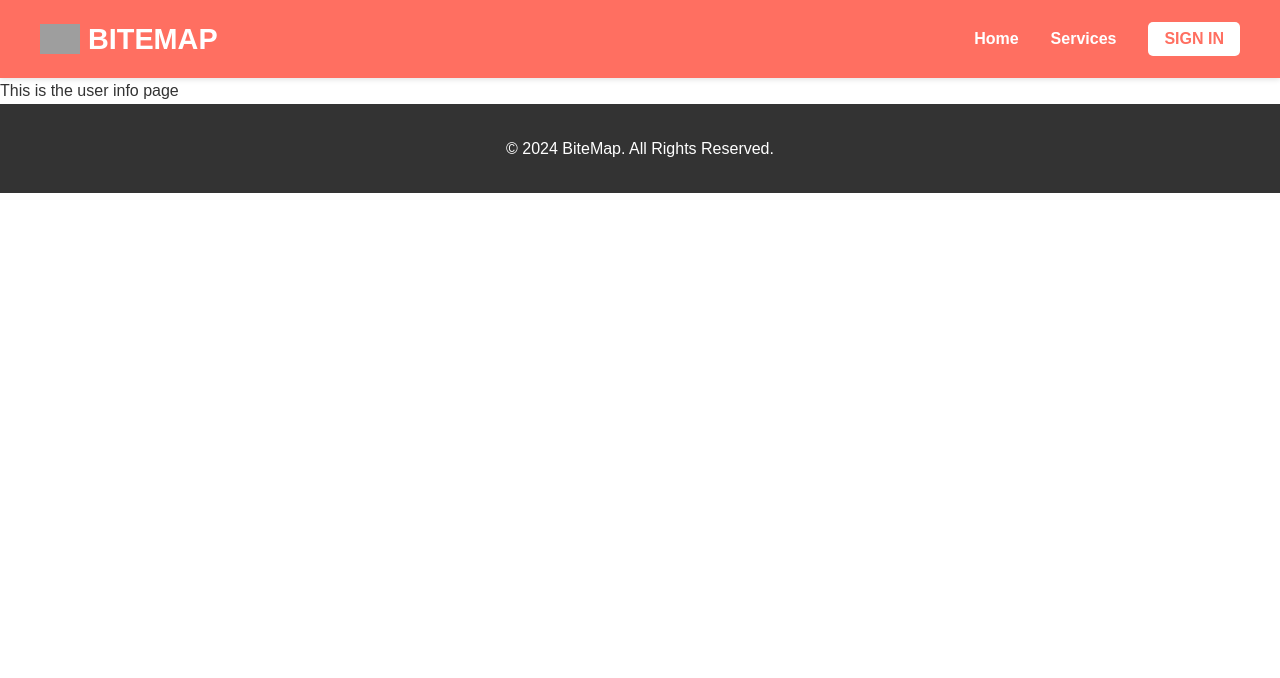
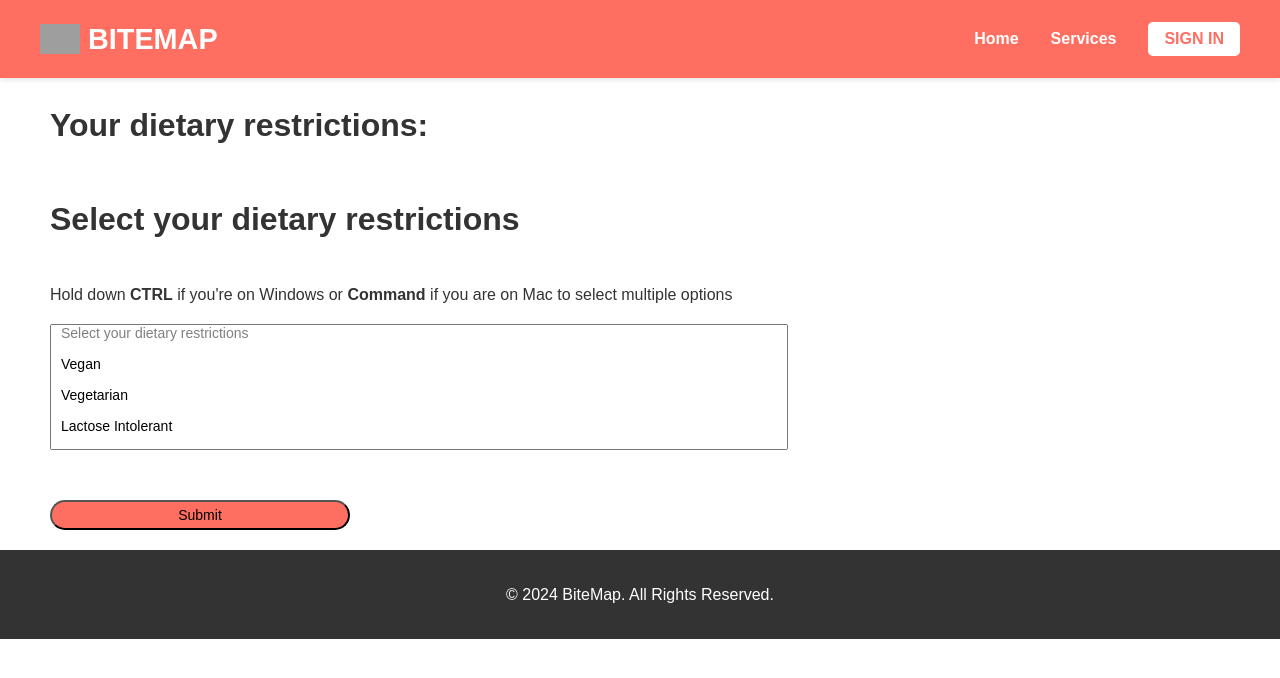
Before and after one commit to info441-au24/final-project-HrudhaiUmas, a React (Vite) app: page /user-info in a window 1280 px wide. Shown: the top 678 px of the page. Built offline with nearby package versions, Linux system fonts and the light colour scheme; no server answers; grey boxes are pictures that could not be loaded.

Commit message:
added a multiple select dropdown for users to select their dietary restrictions

```diff
--- a/src/components/UserInfo.jsx
+++ b/src/components/UserInfo.jsx
@@ -1,9 +1,49 @@
-import React from "react";
+import React, { useState } from "react";
 
 function UserInfo() {
-    return(
-        <div>
-            This is the user info page
+    const [dieraryRestrictions, setDietaryRestrictions] = useState([]);
+
+    const handleDietarySelection = (event) => {
+        event.preventDefault();
+
+        console.log("clicked the dietary restriction button");
+
+    }
+
+    const handleChange = (event) => {
+        const selectedRestrictions = Array.from(event.target.selectedOptions, option => option.value);
+        setDietaryRestrictions(selectedRestrictions);
+    }
+
+    return (
+        <div className="user-info-container">
+            <div className="user-dietary-restrictions">
+                <h1>Your dietary restrictions:</h1>
+                {/* <p>{dieraryRestrictions.join(', ')}</p> */}
+            </div>
+            <div className="select-dietary-restrictions">
+                <h1>Select your dietary restrictions</h1>
+                <p>Hold down <b>CTRL</b> if you're on Windows or <b>Command</b> if you are on Mac to select multiple options</p>
+
+                <form id="dietary-selection-form" onSubmit={handleDietarySelection}>
+                    <select
+                        id="dietary-restrictions-dropdown"
+                        className="dietary-restrictions-dropdown"
+                        multiple
+                        onChange={handleChange}
+                    >
+                        <option value="" disabled>Select your dietary restrictions</option>
+                        <option value="Vegan">Vegan</option>
+                        <option value="Vegetarian">Vegetarian</option>
+                        <option value="Lactose Intolerant">Lactose Intolerant</option>
+                        <option value="Gluten Intolerant">Gluten Intolerant</option>
+                        <option value="Kosher">Kosher</option>
+                        <option value="Halal">Halal</option>
+                    </select>
+                    <button id="submit-dietary-selection">Submit</button>
+                </form>
+            </div>
+
         </div>
     )
 }
--- a/src/styles.css
+++ b/src/styles.css
@@ -105,6 +105,43 @@ header .nav-links a:hover {
     height: 50px;
     width: 50px;
     border-radius: 100%;
+}
+
+/* User Info Styling */
+.select-dietary-restrictions, .user-dietary-restrictions {
+    display: flex;
+    flex-direction: column;
+    padding-left: 50px;
+}
+
+#dietary-restrictions-dropdown {
+    width: 60%;
+    margin-bottom: 50px;
+}
+
+#dietary-selection-form {
+    width: 100%;
+    display: flex;
+    flex-direction: column;
+}
+
+#dietary-restrictions-dropdown option {
+    height: 30px;
+    font-size: 14px;
+    padding-left: 10px;
+}
+
+#submit-dietary-selection {
+    width: 300px;
+    height: 30px;
+    font-size: 14px;
+    border-radius: 250px;
+    background-color: #ff6f61;
+    margin-bottom: 20px;
+}
+
+#submit-dietary-selection:hover {
+    background-color:#ff3f3f;
 }
 
 /* Sign Up Button Styles */
```
